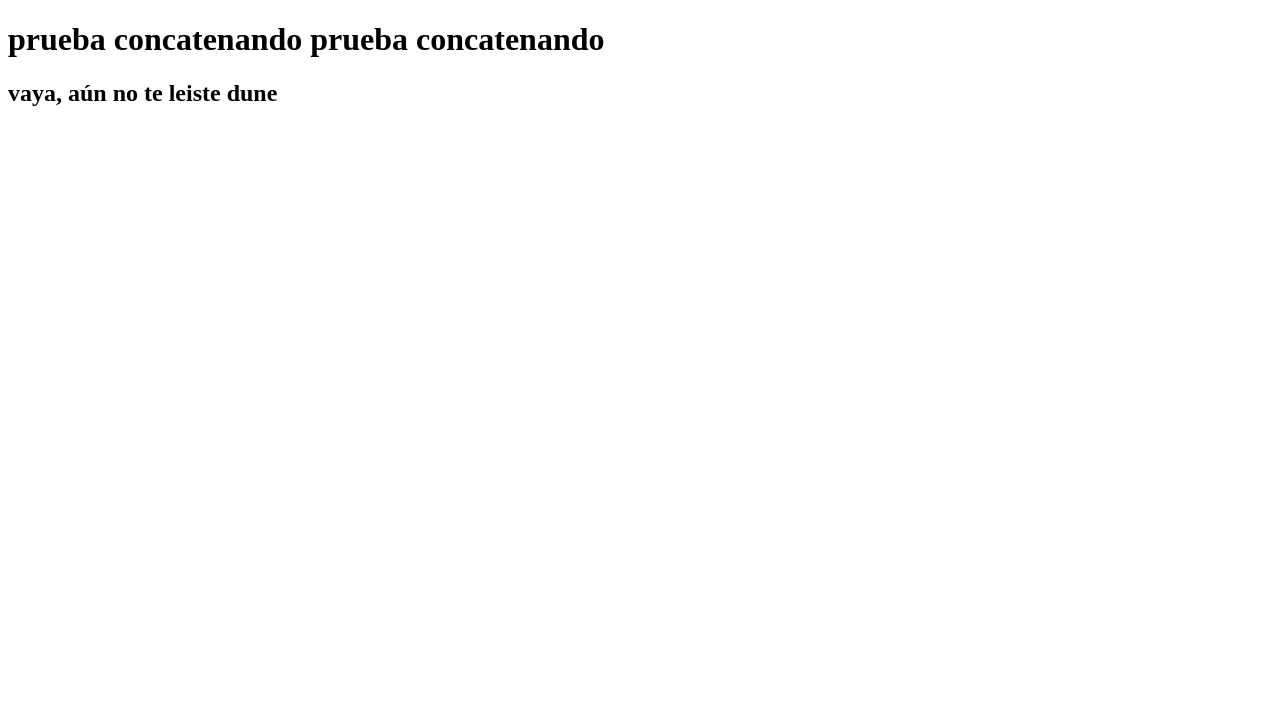
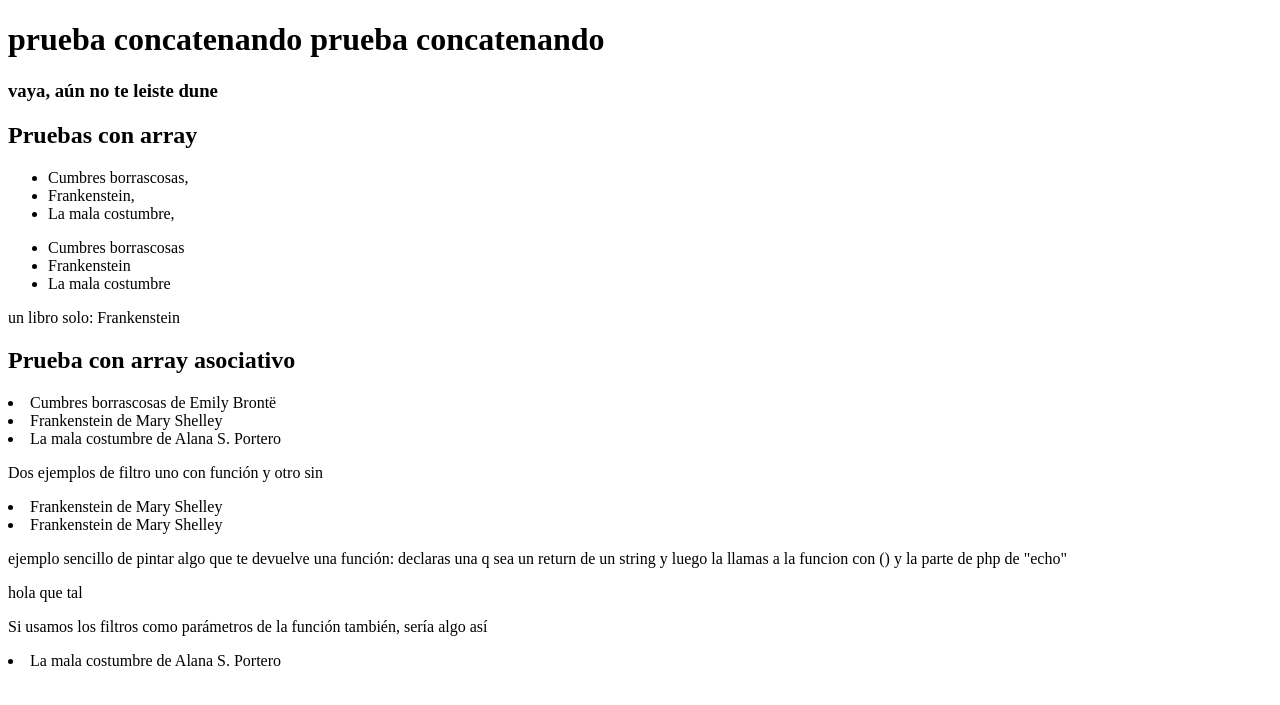
Before and after one commit to Calpurniax/php_practice, a PHP site: page / in a window 1280 px wide. Shown: the top 705 px of the page. Run offline with PHP 8.4, Linux system fonts and the light colour scheme.

Commit message:
variables and functions examples

```diff
--- a/index.php
+++ b/index.php
@@ -13,6 +13,7 @@
                 echo $test ." "."concatenando";
                 echo " $test concatenando" //esto siempre con " " nunca con ' '
             ?>
+        </h1>
             <?php
                 $name = "dune";
                 //ejemplo de condicional
@@ -23,12 +24,108 @@
                     $message ="vaya, aún no te leiste $name";
                 }
             ?>
-            <h2>
+            <h3>
                  <?= $message;?>
                  <!-- esta se la forma corta de echo una variable -->
-            </h2>
+            </h3>
+            <h2> Pruebas con array</h2>
+            <!-- ejemplo con arrays -->
+            <?php $books=["Cumbres borrascosas", "Frankenstein", "La mala costumbre"] ?>
+            <ul>
+                <?php foreach ($books as $book){
+                    echo "<li>{$book},</li>"; //las {} se usan para separar el nombre de la variable exactamente, puedes poner algo a continuación y sabe que no forma parte del nombre de la variable
+                }
+                ?>
+            </ul>
+            <!-- atajo para los bucles -->
+            <ul>
+                <?php foreach ($books as $book) : ?>
+                    <li><?= $book ?></li>
+                <?php endforeach;?>
+            </ul>
+            <!-- mas cosas de arrays -->
+            <p> un libro solo:
+                <?= $books[1]?>
+            </p>
+            <h2>Prueba con array asociativo</h2>
+            <?php
+            //associative array
+            $books2=[
+                [
+                    'name'=> 'Cumbres borrascosas',
+                    'author'=>'Emily Brontë',
+                    'year'=>'1847'
+                ],
+                [
+                    'name'=>'Frankenstein',
+                    'author'=>'Mary Shelley',
+                    'year'=>'1818'
+                ],
+                [
+                    'name'=>'La mala costumbre',
+                    'author'=>'Alana S. Portero',
+                    'year'=>'2023'
+                ]
+                ];
 
-        </h1>
+            ?>
+            <?php foreach ($books2 as $book) : ?>
+                <li>
+                    <!-- tiene que ser un < ? = por cosa que quieras que se imprima -->
+                         <span><?= $book['name'];?> de <?= $book['author'];?></span>
+                    </li>
+            <?php endforeach; ?>
+            <p></p>
+            <!-- funciones           -->
+            <?php
+              function filterByAuthor($books2){
+                $filteredBooks =[];
+                foreach ($books2 as $book){
+                    if($book['author']==='Mary Shelley'){
+                        $filteredBooks[]=$book;
+                    }
+                }
+                return $filteredBooks;
+                };
+            ?>
+
+            <!-- un condicional sin función -->
+            <p>Dos ejemplos de filtro uno con función y otro sin</p>
+            <?php foreach ($books2 as $book) : ?>
+                 <?php if ($book['author'] === 'Mary Shelley') : ?>
+                    <li>
+                        <span><?= $book['name'];?> de <?= $book['author'];?></span>
+                    </li>
+                <?php endif; ?>
+            <?php endforeach; ?>
+                    <!-- un poco más sofisticado -->
+            <?php foreach (filterByAuthor($books2) as $book) : ?>
+                    <li>
+                        <span><?= $book['name'];?> de <?= $book['author'];?></span>
+                    </li>
+            <?php endforeach; ?>
+            <p> ejemplo sencillo de pintar algo que te devuelve una función: declaras una q sea un return de un string y luego la llamas a la funcion con () y la parte de php de "echo"</p>
+            <?php function printString(){return "hola que tal";};?>
+            <?= printString() ?>
+
+            <p>Si usamos los filtros como parámetros de la función también, sería algo así</p>
+            <?php
+              function filterByYear($books2, $year){
+                $filteredBooks2 =[];
+                foreach ($books2 as $book){
+                    if($book['year']===$year){
+                        $filteredBooks2[]=$book;
+                    }
+                }
+                return $filteredBooks2;
+                };
+            ?>
+
+            <?php foreach (filterByYear($books2, '2023') as $book) : ?>
+                    <li>
+                        <span><?= $book['name'];?> de <?= $book['author'];?></span>
+                    </li>
+            <?php endforeach; ?>
     </main>
 </body>
 </html>
```
